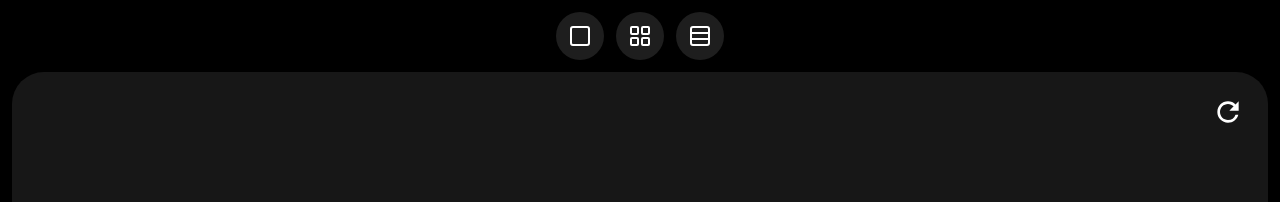
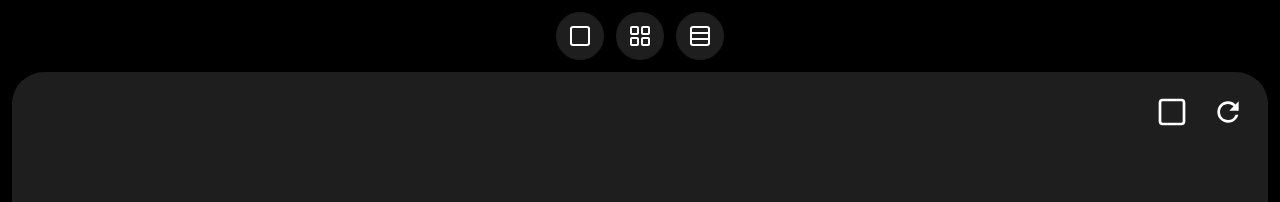
Before and after one commit to michalshelenberg/counter, a Next.js app: page / in a window 1280 px wide. Shown: the top 202 px of the page. Built offline with nearby package versions, Linux system fonts and the light colour scheme.

Commit message:
Add ability to change color

```diff
--- a/app/layout.tsx
+++ b/app/layout.tsx
@@ -56,10 +56,7 @@ export default function RootLayout({
 }>) {
   return (
     <html lang="en">
-      <body className={inter.className}>
-        {/* <IntroductionHeader /> */}
-        {children}
-      </body>
+      <body className={inter.className}>{children}</body>
     </html>
   );
 }
--- a/app/page.tsx
+++ b/app/page.tsx
@@ -7,12 +7,30 @@ import { useEffect, useState } from "react";
 import { HiMinus, HiPlus } from "react-icons/hi2";
 import { MdRefresh } from "react-icons/md";
 
+const COLORS = [
+  "fill-[#1E1E1E]",
+  "fill-indigo-600",
+  "fill-rose-600",
+  "fill-lime-600",
+];
+
+const BG_COLORS = [
+  "bg-[#1E1E1E]",
+  "bg-indigo-600",
+  "bg-rose-600",
+  "bg-lime-600",
+];
+
 function SoloView() {
   const [count, setCount] = useState(0);
+  const [color, setColor] = useState(0);
 
   useEffect(() => {
-    const localState = parseInt(localStorage.getItem("count") || "0");
-    setCount(localState);
+    const localCount = parseInt(localStorage.getItem("count") || "0");
+    const localColor = parseInt(localStorage.getItem("color") || "0");
+
+    setCount(localCount);
+    setColor(localColor);
   }, []);
 
   const increment = () => {
@@ -30,17 +48,23 @@ function SoloView() {
     localStorage.setItem("count", "0");
   };
 
+  const changeColor = () => {
+    const newColor = color < COLORS.length - 1 ? color + 1 : 0;
+    setColor(newColor);
+    localStorage.setItem("color", newColor.toString());
+  };
+
   return (
     <motion.div
       whileTap={"tap"}
-      className="flex aspect-video h-full w-auto max-w-full cursor-pointer flex-col rounded-[32px] bg-[#171717] shadow-[0px_0px_0px_0px_rgba(0,0,0,0.25)]"
+      className={`${BG_COLORS[color]} flex aspect-video h-full w-auto max-w-full cursor-pointer flex-col rounded-[32px] shadow-[0px_0px_0px_0px_rgba(0,0,0,0.25)] transition duration-300`}
     >
       <div className="relative flex h-full flex-col">
-        <div className="absolute right-0 top-0 flex flex-row gap-3 p-6">
-          {/* <div className="h-8 w-24 rounded-full bg-white"></div>
-          <div className="h-8 w-8 rounded-full bg-white"></div> */}
-          {/* rounded-full bg-[#1E1E1E] p-3 */}
-          <button onClick={reset} className="text-white">
+        <div className="absolute right-0 top-0 flex flex-row gap-6 p-6">
+          <button className="rounded-full text-white">
+            <Square onClick={changeColor} size={32} className={COLORS[color]} />
+          </button>
+          <button onClick={reset} className="rounded-full text-white">
             <MdRefresh size={32} />
           </button>
         </div>
--- a/tailwind.config.ts
+++ b/tailwind.config.ts
@@ -6,6 +6,7 @@ const config: Config = {
     "./components/**/*.{js,ts,jsx,tsx,mdx}",
     "./app/**/*.{js,ts,jsx,tsx,mdx}",
   ],
+  safelist: ["bg-[#f59e0b]"],
   theme: {
     extend: {},
   },
```
